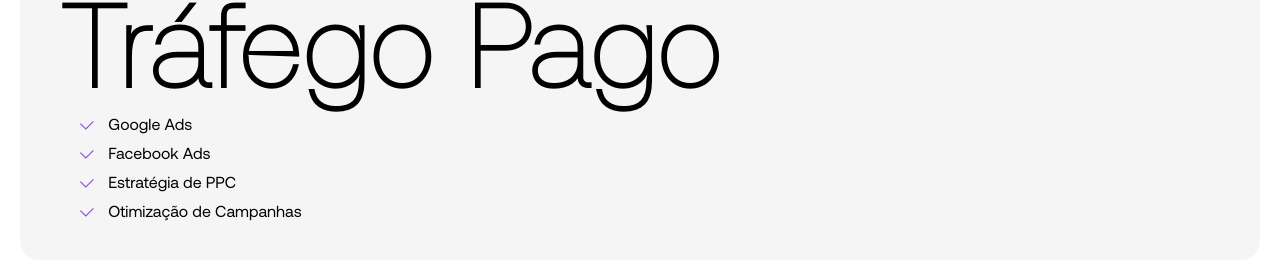
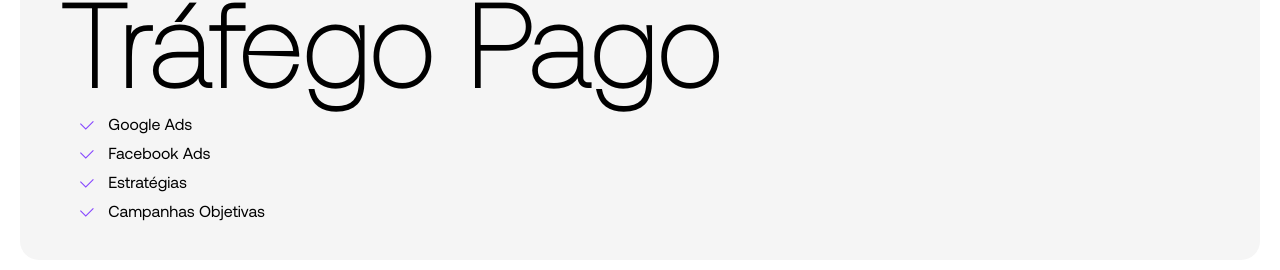
Before and after one commit to marcosdelfrari/Landing-Page-Dolla, an Angular app: page / in a window 1280 px wide. Shown: the part 2156-2426 px from the top of the page. Built offline with nearby package versions, Linux system fonts and the light colour scheme.

Commit message:
nova alteracao

```diff
--- a/src/app/components/home/product/product.component.ts
+++ b/src/app/components/home/product/product.component.ts
@@ -31,8 +31,8 @@ export class ProductComponent {
       topics: [
         'Google Ads',
         'Facebook Ads',
-        'Estratégia de PPC',
-        'Otimização de Campanhas',
+        'Estratégias',
+        'Campanhas Objetivas',
       ],
     },
     {
```
